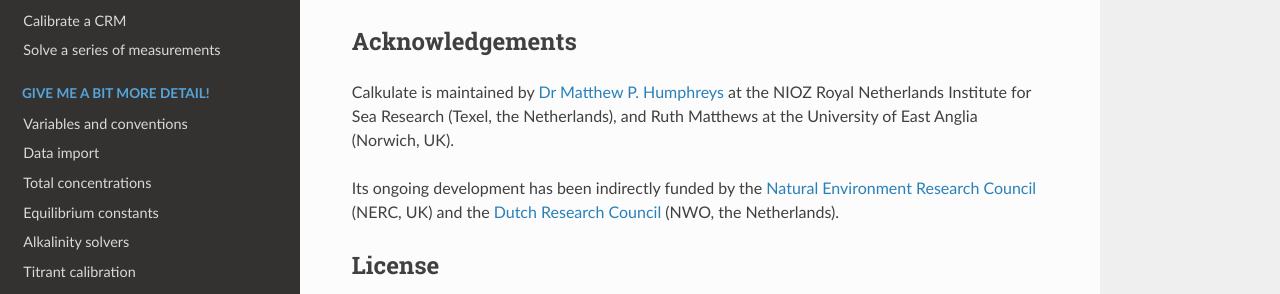
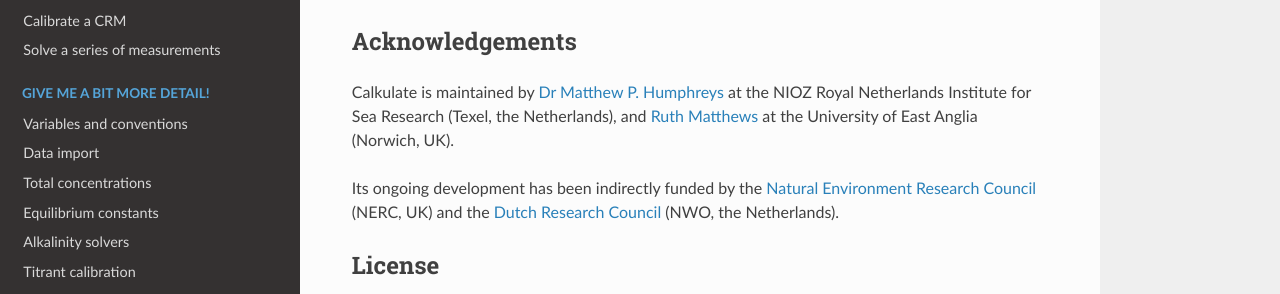
Before and after one commit to mvdh7/calkulate, an MkDocs documentation site: the page built from docs/index.md, in a window 1280 px wide and 900 px high, scrolled down 1103 px. Shown: the part 382-676 px from the top of the window. Built offline with MkDocs 1.6.1, drawn with Linux system fonts in a browser that asks for light colours; nearby versions of some CDN libraries; some of the changed lines change nothing that is shown.

Commit message:
Add UEA contact page link

```diff
--- a/docs/index.md
+++ b/docs/index.md
@@ -47,7 +47,7 @@
 
 ## Acknowledgements
 
-Calkulate is maintained by [Dr Matthew P. Humphreys](https://mvdh.xyz) at the NIOZ Royal Netherlands Institute for Sea Research (Texel, the Netherlands), and Ruth Matthews at the University of East Anglia (Norwich, UK).
+Calkulate is maintained by [Dr Matthew P. Humphreys](https://mvdh.xyz) at the NIOZ Royal Netherlands Institute for Sea Research (Texel, the Netherlands), and [Ruth Matthews](https://people.uea.ac.uk/ruth_matthews) at the University of East Anglia (Norwich, UK).
 
 Its ongoing development has been indirectly funded by the [Natural Environment Research Council](https://nerc.ukri.org/) (NERC, UK) and the [Dutch Research Council](https://www.nwo.nl/en) (NWO, the Netherlands).
 
```
